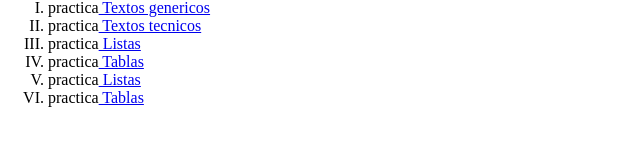
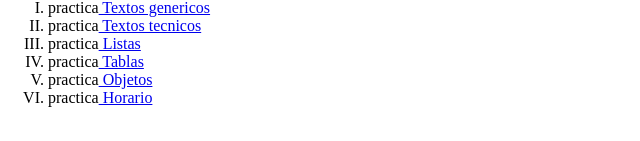
Before and after one commit to EA2704/PW_AD_2024, a plain HTML site: page index.HTML in a window 1280 px wide. Shown: the part 343-484 px from the top of the page, 0-640 px from the left. Drawn offline with Linux system fonts and the light colour scheme.

Commit message:
Update index.HTML

```diff
--- a/index.HTML
+++ b/index.HTML
@@ -24,8 +24,8 @@
         <li>practica<a href="Textos tecnicos.html"> Textos tecnicos</a></li>
         <li>practica<a href="listas.html"> Listas</a></li>
         <li>practica<a href="Tablas.html"> Tablas</a></li>
-        <li>practica<a href="Objetos.html"> Listas</a></li>
-        <li>practica<a href="horario.html"> Tablas</a></li>
+        <li>practica<a href="Objetos.html"> Objetos</a></li>
+        <li>practica<a href="horario.html"> Horario</a></li>
     </ol>
 </body>
 </html>
```
